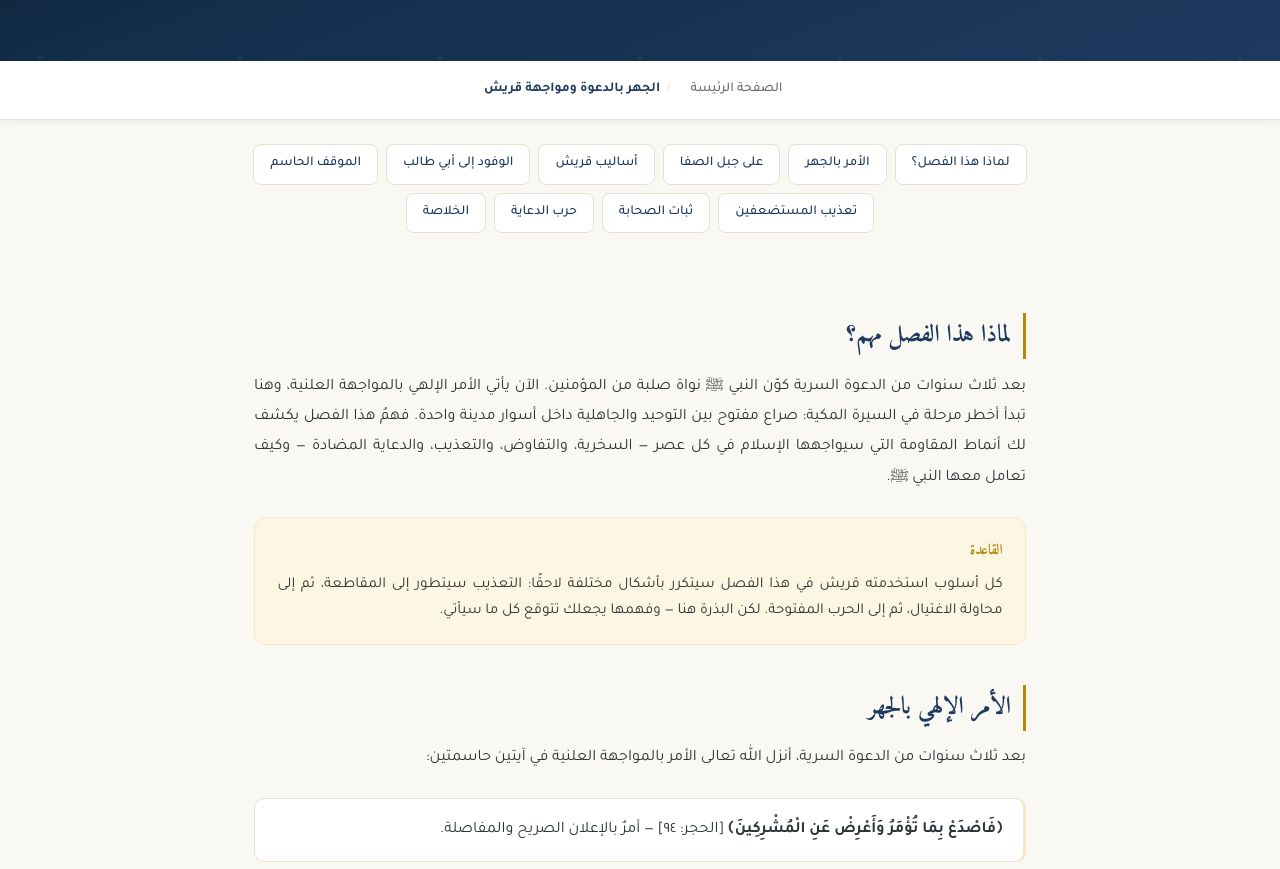
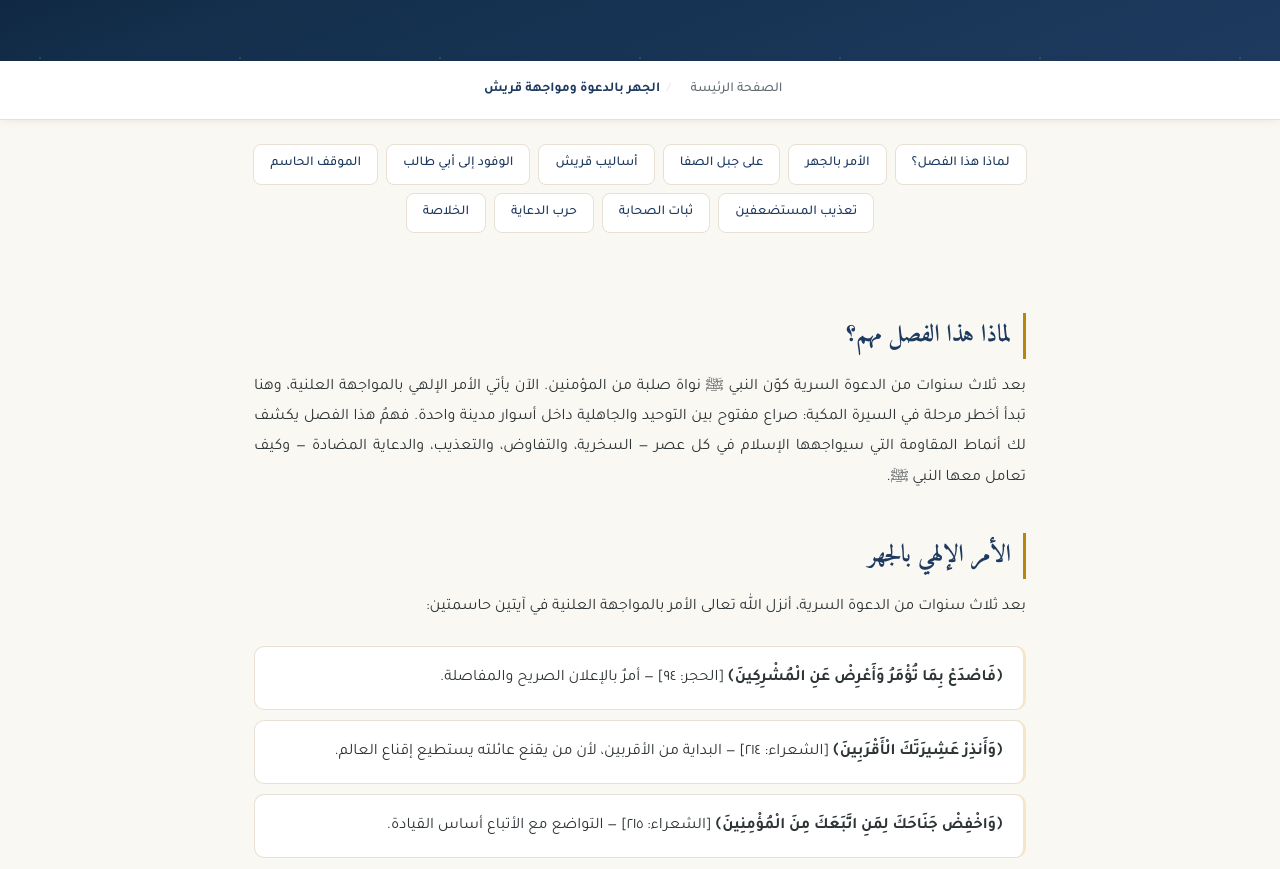
Before and after one commit to Fast-Reads/sirah, a website: page al-jahr-biddawa.html in a window 1280 px wide. Shown: the part 202-1071 px from the top of the page. Drawn offline with Linux system fonts and the light colour scheme.

Commit message:
remove redundant insight box from al-jahr-biddawa intro

```diff
--- a/al-jahr-biddawa.html
+++ b/al-jahr-biddawa.html
@@ -618,14 +618,6 @@
         داخل أسوار مدينة واحدة. فهمُ هذا الفصل يكشف لك أنماط المقاومة التي سيواجهها الإسلام
         في كل عصر — السخرية، والتفاوض، والتعذيب، والدعاية المضادة — وكيف تعامل معها النبي ﷺ.
       </p>
-      <div class="insight">
-        <span class="insight-label">القاعدة</span>
-        <p>
-          كل أسلوب استخدمته قريش في هذا الفصل سيتكرر بأشكال مختلفة لاحقًا: التعذيب سيتطور إلى
-          المقاطعة، ثم إلى محاولة الاغتيال، ثم إلى الحرب المفتوحة. لكن البذرة هنا — وفهمها يجعلك
-          تتوقع كل ما سيأتي.
-        </p>
-      </div>
     </section>
 
     <!-- ═══════ الأمر بالجهر ═══════ -->
--- /dev/null
+++ b/package.json
@@ -0,0 +1,5 @@
+{
+  "devDependencies": {
+    "pptxgenjs": "^4.0.1"
+  }
+}
```
Also changed, not shown: al-mawlid.html (+1 -0 lines), 1 other file.
